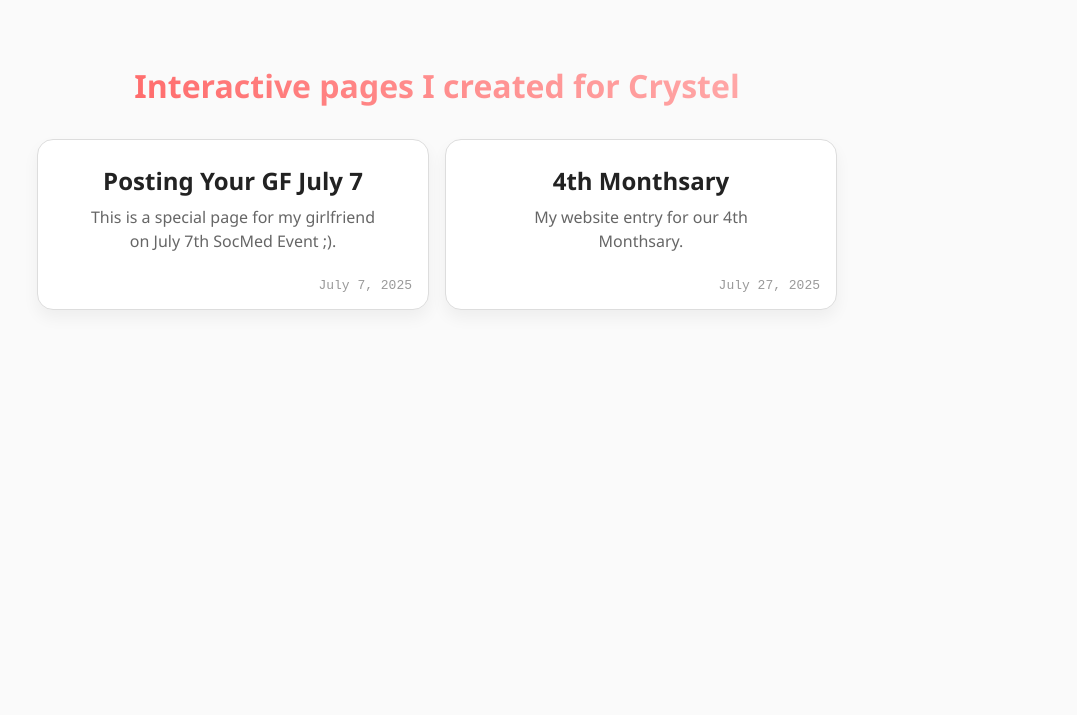
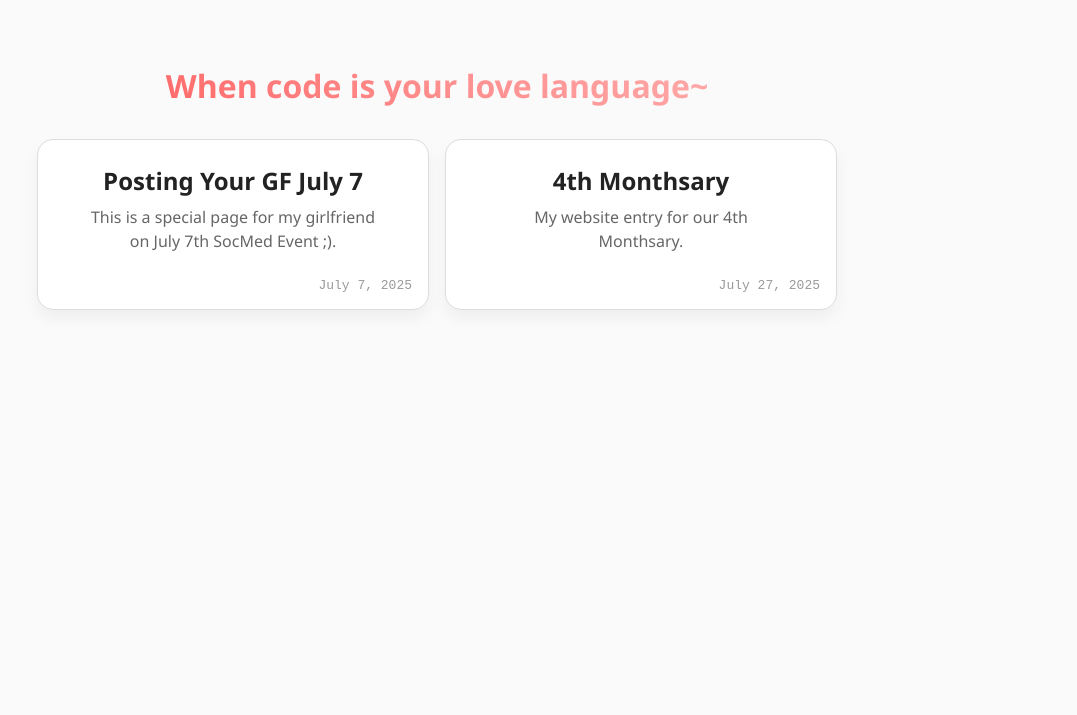
Before and after one commit to yuan-miranda/crystel, a plain HTML site: page public/index.html in a window 1280 px wide. Shown: the top 715 px of the page, without its empty margins (203-1280 px from the left). Drawn offline with Linux system fonts and the light colour scheme.

Commit message:
changed the h1 in the home

```diff
--- a/public/index.html
+++ b/public/index.html
@@ -9,7 +9,7 @@
 </head>
 
 <body>
-    <h1>Interactive pages I created for Crystel</h1>
+    <h1>When code is your love language~</h1>
     <div class="grid-container">
         <div class="card-container">
             <div class="card" onclick="location.href='Posting_Your_GF_July_7/index.html'">
```
